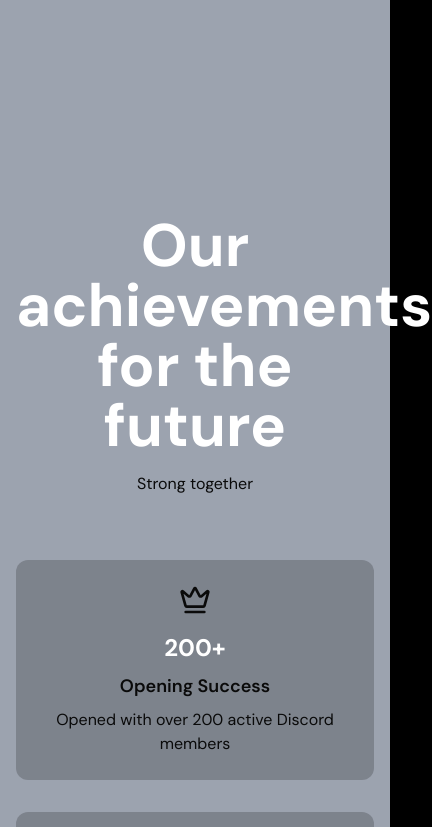
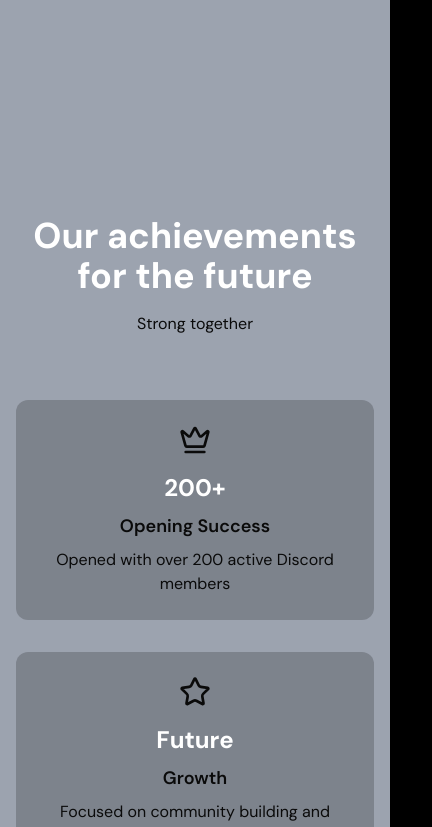
Before and after one commit to ChAsE1900/SMRTR-eSports, a Next.js app: page / in a window 390 px wide. Shown: the part 4800-5627 px from the top of the page, 432 px wide, since content can reach past the window. Built offline with nearby package versions, Linux system fonts and the light colour scheme.

Commit message:
Overlow fixed

```diff
--- a/src/components/Achievment.tsx
+++ b/src/components/Achievment.tsx
@@ -34,7 +34,7 @@ const achievements = [
 export function Achievements() {
 
   return (
-    <section className="py-20 bg-gray-400">
+    <section className="py-20 bg-gray-400 overflow-hidden">
       <div className="container mx-auto px-4">
         <motion.div
           initial={{ opacity: 0, y: 20 }}
@@ -42,7 +42,7 @@ export function Achievements() {
           viewport={{ once: true }}
           className="text-center mb-16"
         >
-          <h2 className="text-6xl font-bold text-white mb-4">
+          <h2 className="text-4xl sm:text-6xl font-bold text-white mb-4">
             Our achievements for the future
           </h2>
           <p className="text-black-400">
```
